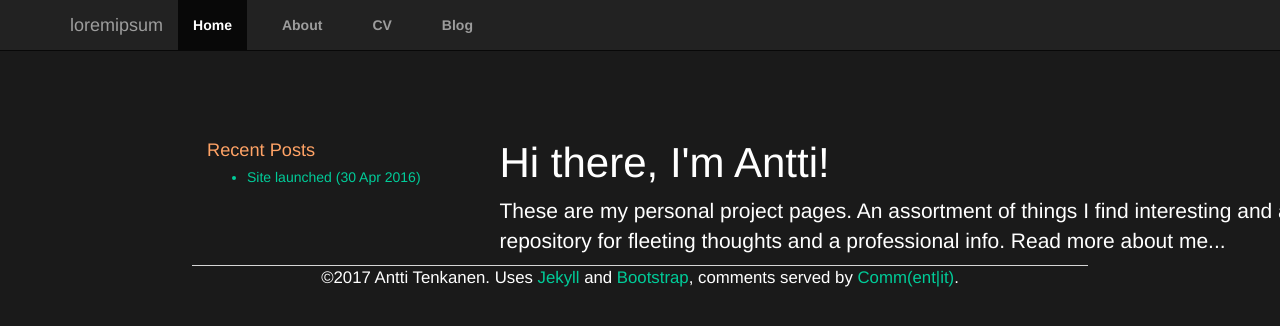
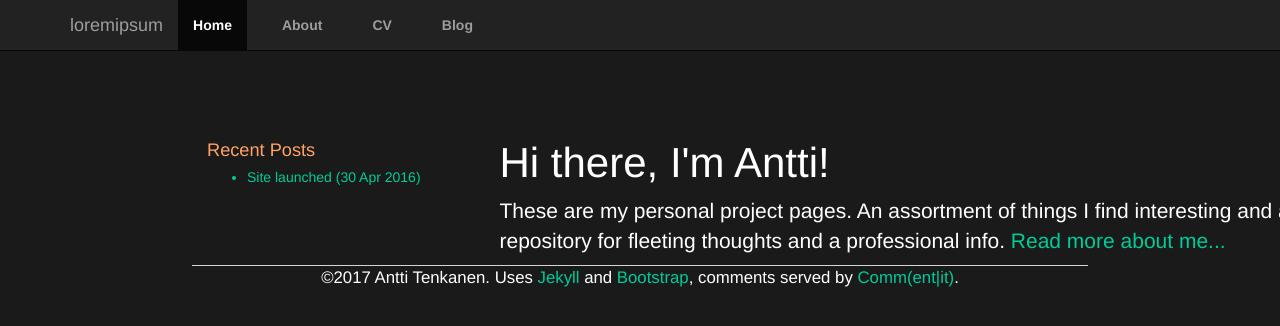
Before and after one commit to plantecophys/plantecophys, a Jekyll site: the page built from index.html, in a window 1280 px wide. Shown: the top 326 px of the page. Built offline with Jekyll 4.4.1, drawn with Linux system fonts in a browser that asks for light colours; the list of posts is cut into pages by our own code.

Commit message:
Update main.css

```diff
--- a/css/main.css
+++ b/css/main.css
@@ -4,18 +4,6 @@ body {
     margin: 60px auto;
     width: 70%;
     background-color: #1a1a1a;
-}
-a {
-    text-decoration: none;
-    color: #ffffff;
-}
-a:hover {
-    text-decoration: none;
-    color: #595959;
-}
-a:visited {
-    text-decoration: none;
-    color: #595959;
 }
 h1 {
     font-size: 3em;
@@ -26,6 +14,18 @@ p {
     font-size: 1.5em;
     line-height: 1.4em;
     color: #ffffff;
+}
+a {
+    text-decoration: none;
+    color: #00cc99;
+}
+a:hover {
+    text-decoration: none;
+    color: #595959;
+}
+a:visited {
+    text-decoration: none;
+    color: #595959;
 }
 /* footeri ym alkaa */
 /*TODO should maybe separate nav and footer */
```
